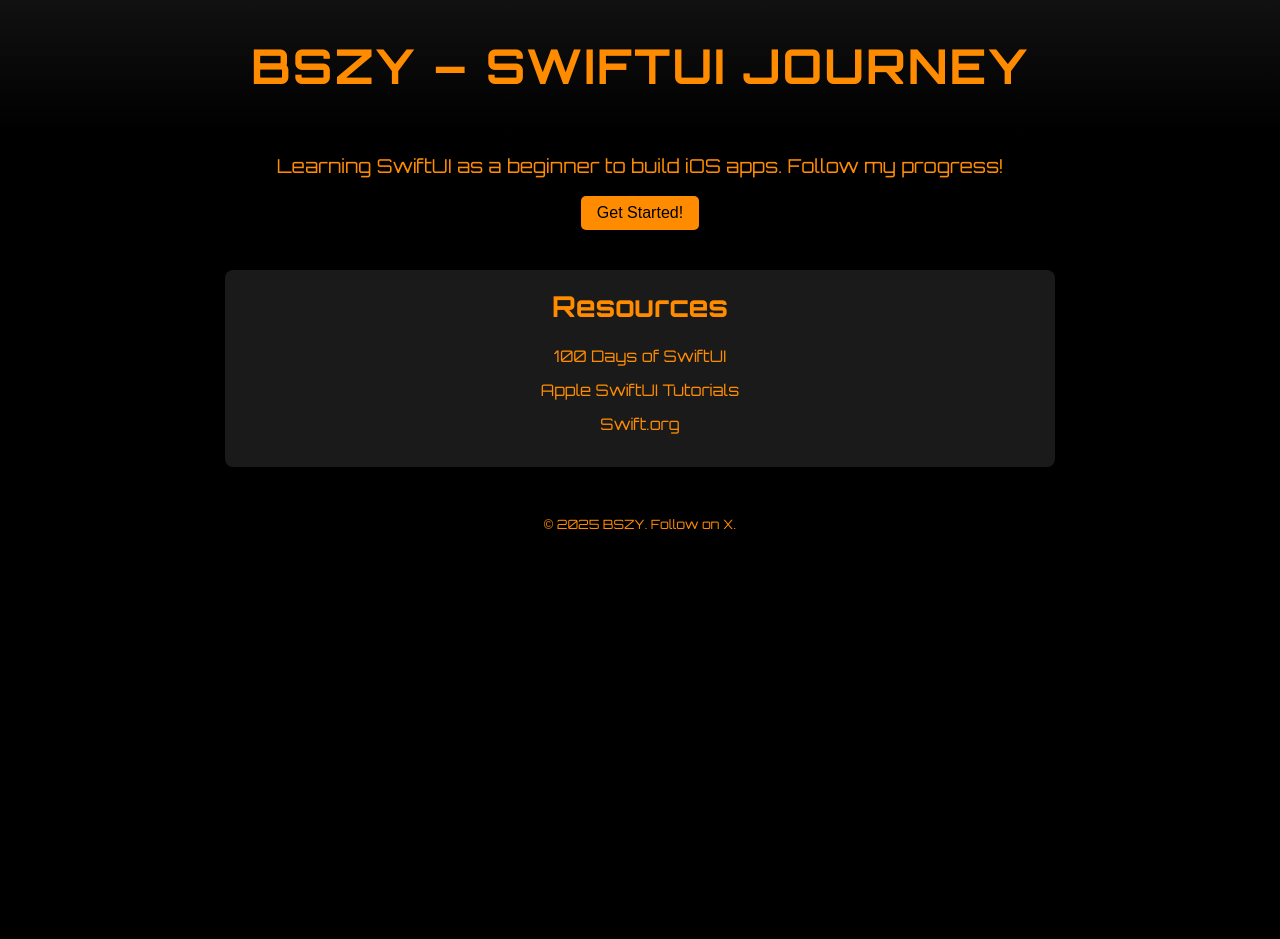
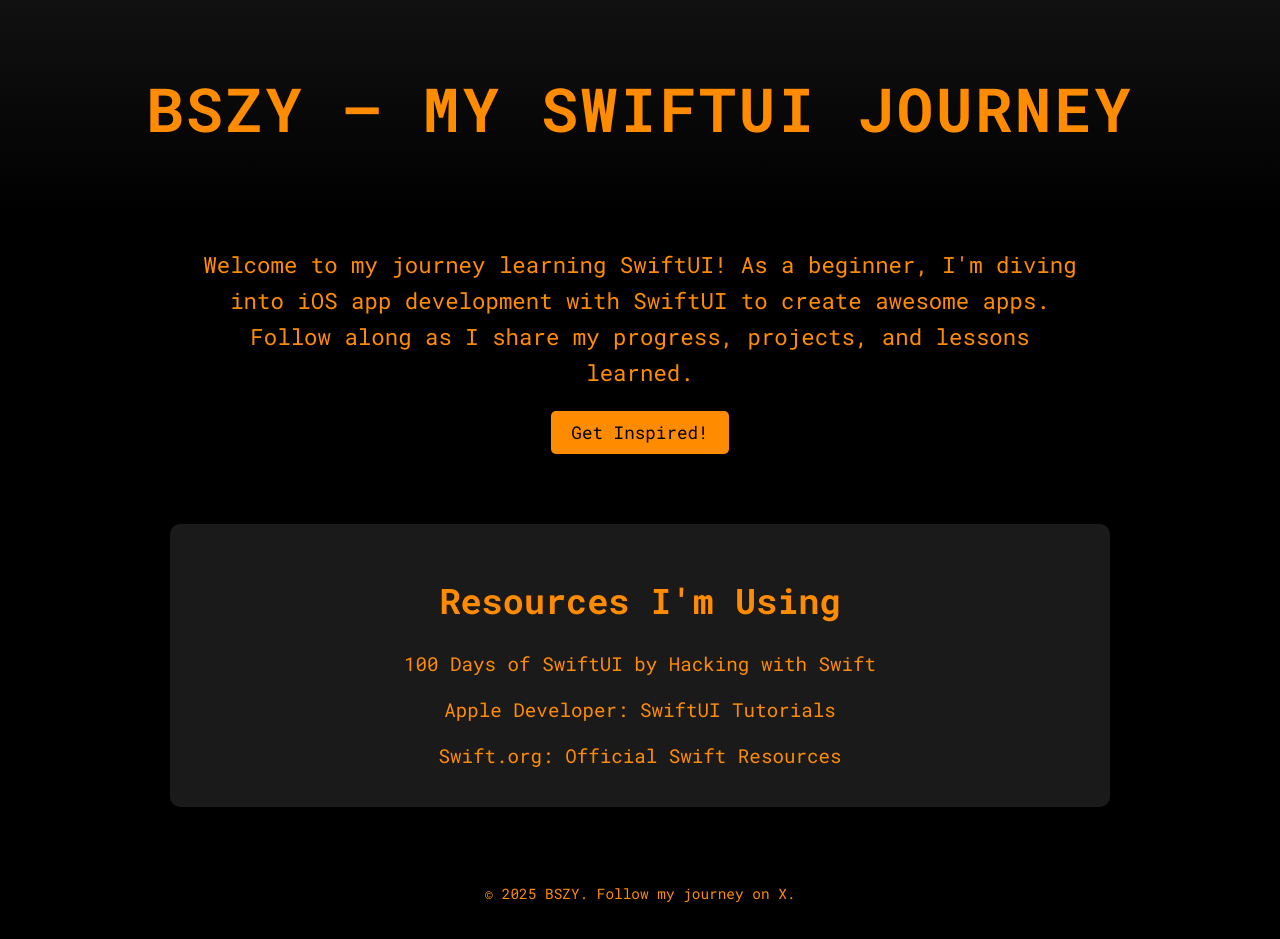
Before and after one commit to balintszy/website, a plain HTML site: page index.html in a window 1280 px wide. Before the commit the page ends 800 px from the top, so only its background shows below. Drawn offline with Linux system fonts and the light colour scheme.

Commit message:
Update index.html

```diff
--- a/index.html
+++ b/index.html
@@ -3,76 +3,82 @@
 <head>
     <meta charset="UTF-8">
     <meta name="viewport" content="width=device-width, initial-scale=1.0">
-    <meta name="description" content="BSZY – My SwiftUI learning journey.">
-    <title>BSZY – SwiftUI Journey</title>
-    <link href="https://fonts.googleapis.com/css2?family=Orbitron:wght@400;700&display=swap" rel="stylesheet">
+    <meta name="description" content="BSZY – My journey learning SwiftUI as a beginner.">
+    <title>BSZY – My SwiftUI Journey</title>
+    <link href="https://fonts.googleapis.com/css2?family=Roboto+Mono:wght@400;700&display=swap" rel="stylesheet">
     <style>
         body {
-            background: #000;
+            background-color: #000;
             color: #ff8c00;
-            font-family: 'Orbitron', sans-serif;
+            font-family: 'Roboto Mono', monospace;
             margin: 0;
-            line-height: 1.5;
+            padding: 0;
+            line-height: 1.6;
+            overflow-x: hidden;
         }
         .header {
             text-align: center;
-            padding: 30px 10px;
+            padding: 60px 20px;
             background: linear-gradient(180deg, #111, #000);
             animation: fadeIn 1s ease-in;
         }
         .header h1 {
-            font-size: 3em;
+            font-size: 3.8em;
             margin: 0;
             text-transform: uppercase;
-            letter-spacing: 2px;
+            letter-spacing: 3px;
+            font-weight: 700;
         }
         .intro {
             text-align: center;
-            padding: 20px;
-            max-width: 800px;
+            padding: 30px 20px;
+            max-width: 900px;
             margin: 0 auto;
-            animation: fadeIn 1.2s ease-in;
+            animation: fadeIn 1.5s ease-in;
         }
         .intro p {
-            font-size: 1.2em;
-            margin: 0 0 15px;
+            font-size: 1.4em;
+            margin: 0 0 20px 0;
         }
         .intro button {
-            background: #ff8c00;
+            background-color: #ff8c00;
             color: #000;
             border: none;
-            padding: 8px 16px;
-            font-size: 1em;
+            padding: 10px 20px;
+            font-size: 1.1em;
+            font-family: 'Roboto Mono', monospace;
             cursor: pointer;
             border-radius: 5px;
-            transition: transform 0.2s, background 0.3s;
+            transition: transform 0.2s, background-color 0.3s;
         }
         .intro button:hover {
-            background: #e07b00;
+            background-color: #e07b00;
             transform: scale(1.05);
         }
         .resources {
-            max-width: 800px;
-            margin: 20px auto;
-            padding: 15px;
+            max-width: 900px;
+            margin: 40px auto;
+            padding: 20px;
             text-align: center;
-            background: #1a1a1a;
-            border-radius: 8px;
+            background-color: #1a1a1a;
+            border-radius: 10px;
+            box-shadow: 0 4px 10px rgba(0, 0, 0, 0.5);
         }
         .resources h2 {
-            font-size: 1.8em;
-            margin: 0 0 15px;
+            font-size: 2.2em;
+            margin-bottom: 20px;
         }
         .resources ul {
             list-style: none;
             padding: 0;
         }
         .resources li {
-            margin: 10px 0;
+            margin: 15px 0;
         }
         .resources a {
             color: #ff8c00;
             text-decoration: none;
+            font-size: 1.2em;
             transition: color 0.3s;
         }
         .resources a:hover {
@@ -81,8 +87,9 @@
         }
         .footer {
             text-align: center;
-            padding: 15px;
-            font-size: 0.8em;
+            padding: 20px;
+            background-color: #000;
+            font-size: 0.9em;
         }
         .footer a {
             color: #ff8c00;
@@ -92,36 +99,47 @@
             text-decoration: underline;
         }
         @keyframes fadeIn {
-            from { opacity: 0; transform: translateY(10px); }
+            from { opacity: 0; transform: translateY(20px); }
             to { opacity: 1; transform: translateY(0); }
         }
         @media (max-width: 768px) {
-            .header h1 { font-size: 2.2em; }
-            .intro p { font-size: 1em; }
-            .intro button { font-size: 0.9em; padding: 6px 12px; }
-            .resources h2 { font-size: 1.5em; }
-            .resources a { font-size: 0.9em; }
+            .header h1 {
+                font-size: 2.8em;
+            }
+            .intro p {
+                font-size: 1.1em;
+            }
+            .intro button {
+                font-size: 1em;
+                padding: 8px 16px;
+            }
+            .resources h2 {
+                font-size: 1.8em;
+            }
+            .resources a {
+                font-size: 1em;
+            }
         }
     </style>
 </head>
 <body>
     <div class="header">
-        <h1>BSZY – SwiftUI Journey</h1>
+        <h1>BSZY – My SwiftUI Journey</h1>
     </div>
     <div class="intro">
-        <p>Learning SwiftUI as a beginner to build iOS apps. Follow my progress!</p>
-        <button onclick="alert('Ready to code with SwiftUI!')">Get Started!</button>
+        <p>Welcome to my journey learning SwiftUI! As a beginner, I'm diving into iOS app development with SwiftUI to create awesome apps. Follow along as I share my progress, projects, and lessons learned.</p>
+        <button onclick="alert('Let\'s build something amazing with SwiftUI!')">Get Inspired!</button>
     </div>
     <div class="resources">
-        <h2>Resources</h2>
+        <h2>Resources I'm Using</h2>
         <ul>
-            <li><a href="https://www.hackingwithswift.com/100/swiftui" target="_blank">100 Days of SwiftUI</a></li>
-            <li><a href="https://developer.apple.com/tutorials/swiftui" target="_blank">Apple SwiftUI Tutorials</a></li>
-            <li><a href="https://www.swift.org" target="_blank">Swift.org</a></li>
+            <li><a href="https://www.hackingwithswift.com/100/swiftui" target="_blank">100 Days of SwiftUI by Hacking with Swift</a></li>
+            <li><a href="https://developer.apple.com/tutorials/swiftui" target="_blank">Apple Developer: SwiftUI Tutorials</a></li>
+            <li><a href="https://www.swift.org" target="_blank">Swift.org: Official Swift Resources</a></li>
         </ul>
     </div>
     <div class="footer">
-        <p>&copy; 2025 BSZY. Follow on <a href="https://x.com">X</a>.</p>
+        <p>&copy; 2025 BSZY. Follow my journey on <a href="https://x.com">X</a>.</p>
     </div>
 </body>
 </html>
```
